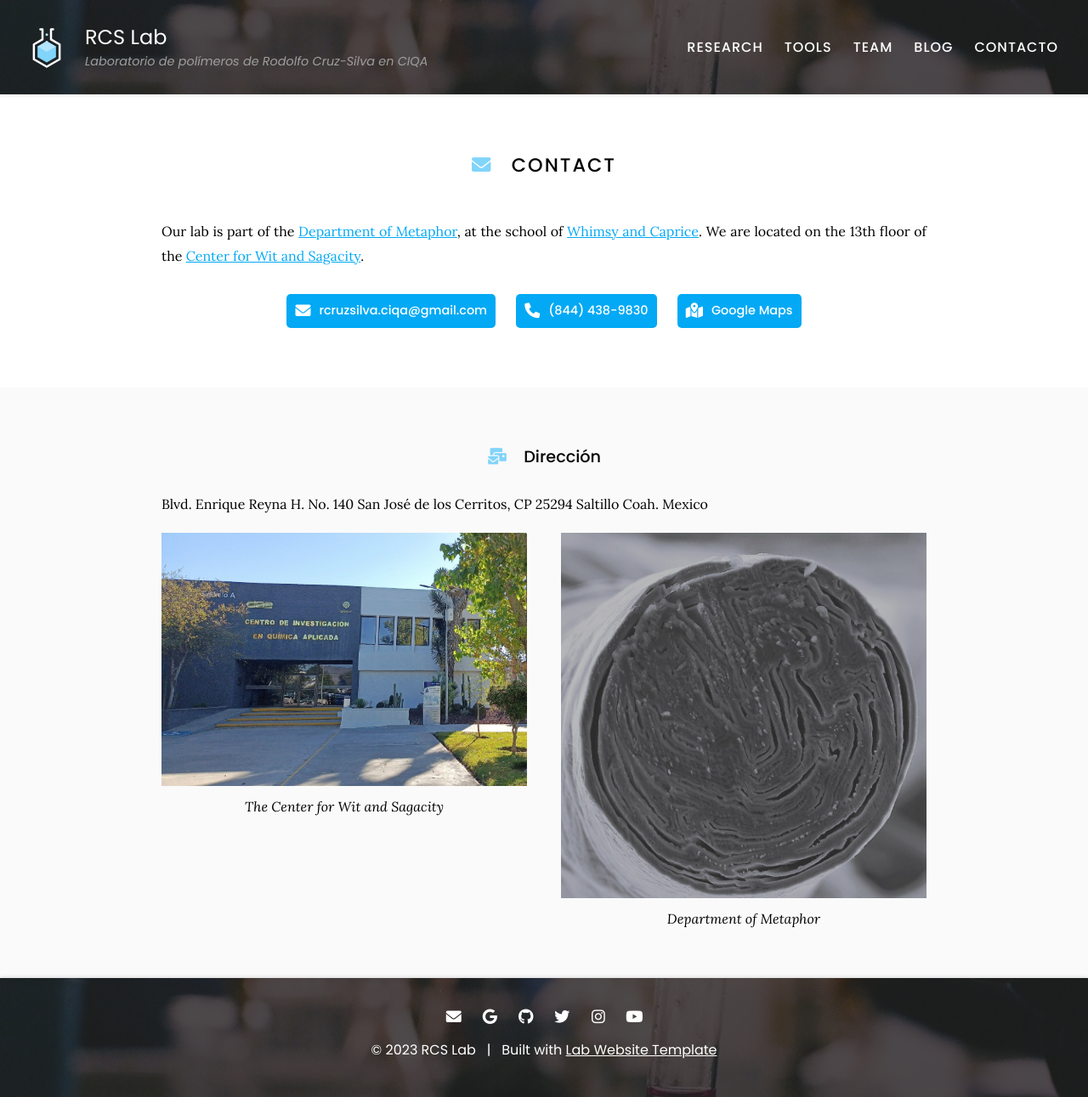
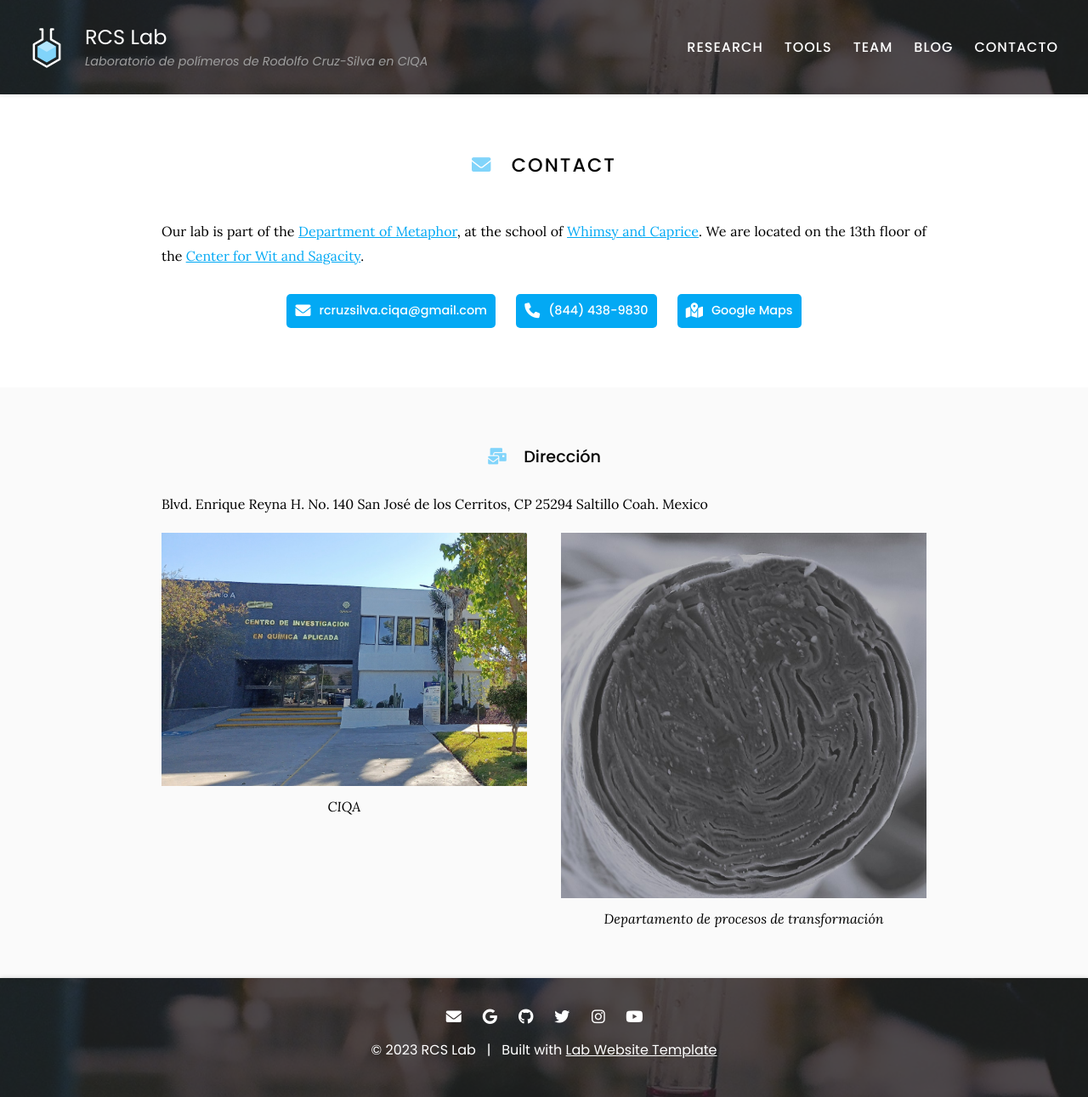
Before and after one commit to rcruzsilva-ciqa/rcruzsilva-ciqa.github.io, a Jekyll site: the page built from contact/index.md, in a window 1280 px wide. Shown: the whole page at 85% size. Built offline with Jekyll 4.4.1, drawn with Linux system fonts in a browser that asks for light colours.

Commit message:
Update index.md

```diff
--- a/contact/index.md
+++ b/contact/index.md
@@ -54,14 +54,14 @@ Saltillo Coah. Mexico
 {%
   include figure.html
   image="images/ciqa.jpg"
-  caption="The Center for Wit and Sagacity"
+  caption="CIQA"
 %}
 {% endcapture %}
 {% capture col2 %}
 {%
   include figure.html
   image="images/photo.jpg"
-  caption="Department of Metaphor"
+  caption="Departamento de procesos de transformación"
 %}
 {% endcapture %}
 {% include two-col.html col1=col1 col2=col2 %}
```
